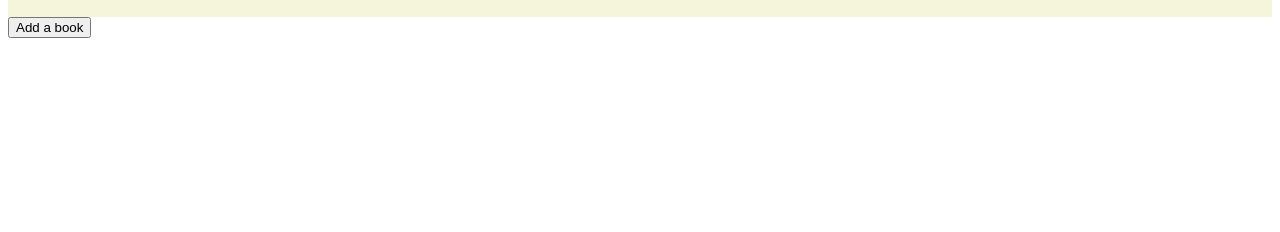
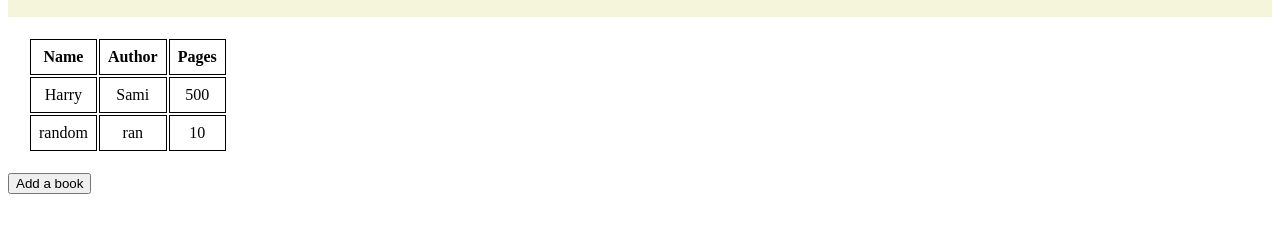
Before and after one commit to SamiNasry/Web_Practice, a plain HTML site: page Javascript_Practice/Library/index.html in a window 1280 px wide. Shown: the part 58-290 px from the top of the page. Drawn offline with Linux system fonts and the light colour scheme.

Commit message:
Progress

```diff
--- a/Javascript_Practice/Library/index.html
+++ b/Javascript_Practice/Library/index.html
@@ -4,6 +4,7 @@
     <meta charset="UTF-8">
     <meta name="viewport" content="width=device-width, initial-scale=1.0">
     <title>My Library</title>
+
     <style>
         .header{
             display: flex;
@@ -13,7 +14,13 @@
             padding : 0;
             border: 0;
         }
-        .books {
+        td, th{
+            border: 1px solid #000000;
+            text-align: center;
+            padding: 8px;
+        }
+        table{
+            margin : 20px;
 
         }
     </style>
@@ -24,7 +31,14 @@
     </div>
 
     <div class="books">
+        <table>
+            <tr>
+                <th>Name</th>
+                <th>Author</th>
+                <th>Pages</th>
+            </tr>
 
+        </table>
     </div>
     <div class="add">
      <div class="btn">
@@ -42,6 +56,6 @@
         </form>
     </div> ---->
 
-
+    <script src="script.js"> </script>
 </body>
 </html>
--- a/Javascript_Practice/Library/script.js
+++ b/Javascript_Practice/Library/script.js
@@ -10,4 +10,30 @@ function book(title, author, pages)
 const harry = new book("Harry", 'Sami' , 500);
 const book2 = new book("random", "ran" , 10);
 
-The_Library.push(harry, book2);
+The_Library.push(harry);
+The_Library.push(book2);
+
+function displayBooks() {
+    const table = document.querySelector("table");
+
+    The_Library.forEach(book => {
+        let row = document.createElement("tr");
+
+        let titleCell = document.createElement("td");
+        titleCell.textContent = book.title;
+
+        let authorCell = document.createElement("td");
+        authorCell.textContent = book.author;
+
+        let pagesCell = document.createElement("td");
+        pagesCell.textContent = book.pages;
+
+        row.appendChild(titleCell);
+        row.appendChild(authorCell);
+        row.appendChild(pagesCell);
+
+        table.appendChild(row);
+    });
+}
+
+displayBooks();
```
